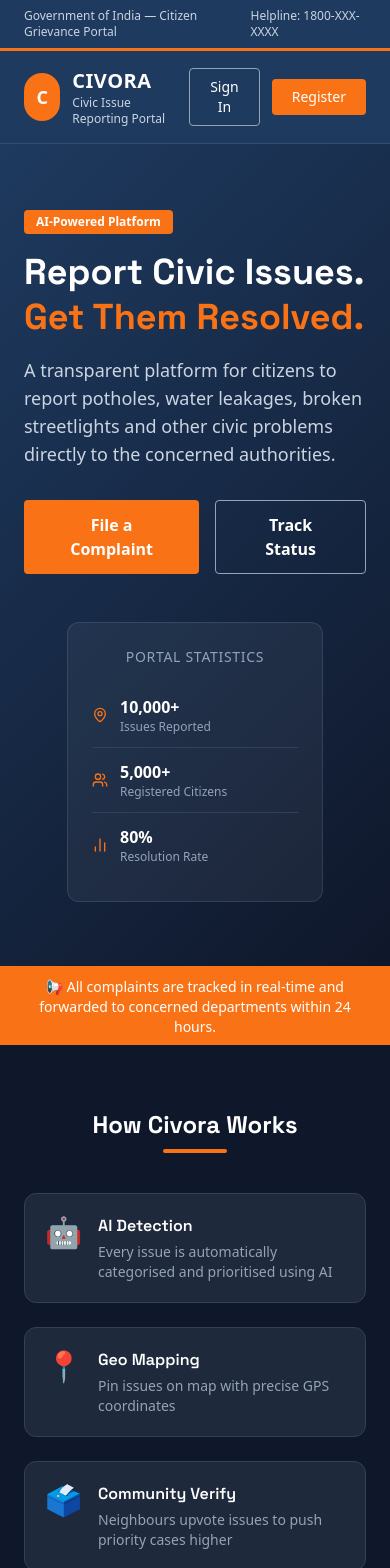
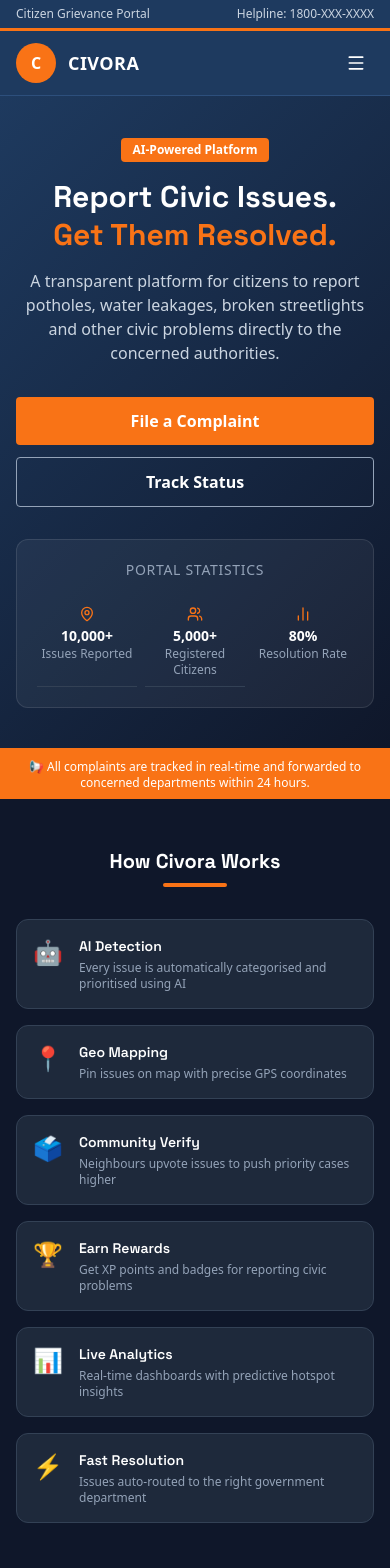
Before and after one commit to Niharikaaa2707/civora-frontend, a React (Vite) app: page / in a window 390 px wide. Shown: the top 1568 px of the page. Built offline with nearby package versions, Linux system fonts and the light colour scheme.

Commit message:
Make landing page responsive

```diff
--- a/src/pages/Landing.tsx
+++ b/src/pages/Landing.tsx
@@ -1,5 +1,6 @@
 import { useNavigate } from 'react-router-dom'
-import { MapPin, Users, BarChart2 } from 'lucide-react'
+import { MapPin, Users, BarChart2, Menu, X } from 'lucide-react'
+import { useState } from 'react'
 
 const features = [
   { icon: '🤖', title: 'AI Detection', desc: 'Every issue is automatically categorised and prioritised using AI' },
@@ -12,93 +13,101 @@ const features = [
 
 export default function Landing() {
   const navigate = useNavigate()
+  const [menuOpen, setMenuOpen] = useState(false)
 
   return (
     <div className="min-h-screen" style={{ background: '#0f172a' }}>
 
       {/* Top strip */}
       <div style={{ background: '#1e3a5f', borderBottom: '3px solid #f97316' }}>
-        <div className="max-w-6xl mx-auto px-6 py-2 flex items-center justify-between">
-          <span className="text-xs text-slate-300">Government of India — Citizen Grievance Portal</span>
+        <div className="max-w-6xl mx-auto px-4 py-1.5 flex items-center justify-between">
+          <span className="text-xs text-slate-300 hidden sm:block">Government of India — Citizen Grievance Portal</span>
+          <span className="text-xs text-slate-300 sm:hidden">Citizen Grievance Portal</span>
           <span className="text-xs text-slate-300">Helpline: 1800-XXX-XXXX</span>
         </div>
       </div>
 
       {/* Navbar */}
       <nav style={{ background: '#1e3a5f', borderBottom: '1px solid #2d4f7c' }}>
-        <div className="max-w-6xl mx-auto px-6 py-4 flex items-center justify-between">
+        <div className="max-w-6xl mx-auto px-4 py-3 flex items-center justify-between">
           <div className="flex items-center gap-3">
-            <div className="w-12 h-12 rounded-full flex items-center justify-center" style={{ background: '#f97316' }}>
-              <span className="text-white font-bold text-lg">C</span>
+            <div className="w-10 h-10 rounded-full flex items-center justify-center shrink-0" style={{ background: '#f97316' }}>
+              <span className="text-white font-bold text-base">C</span>
             </div>
             <div>
-              <div className="font-bold text-xl text-white tracking-wide">CIVORA</div>
-              <div className="text-xs text-slate-300">Civic Issue Reporting Portal</div>
+              <div className="font-bold text-lg text-white tracking-wide">CIVORA</div>
+              <div className="text-xs text-slate-300 hidden sm:block">Civic Issue Reporting Portal</div>
             </div>
           </div>
-          <div className="flex items-center gap-3">
-            <button
-              onClick={() => navigate('/login')}
-              className="px-5 py-2 text-sm font-medium text-white border border-slate-400 rounded hover:bg-slate-700 transition-all"
-            >
+
+          {/* Desktop buttons */}
+          <div className="hidden sm:flex items-center gap-3">
+            <button onClick={() => navigate('/login')} className="px-5 py-2 text-sm font-medium text-white border border-slate-400 rounded hover:bg-slate-700 transition-all">
               Sign In
             </button>
-            <button
-              onClick={() => navigate('/register')}
-              className="px-5 py-2 text-sm font-medium text-white rounded transition-all"
-              style={{ background: '#f97316' }}
-            >
+            <button onClick={() => navigate('/register')} className="px-5 py-2 text-sm font-medium text-white rounded transition-all" style={{ background: '#f97316' }}>
               Register
             </button>
           </div>
+
+          {/* Mobile menu button */}
+          <button className="sm:hidden text-white p-2" onClick={() => setMenuOpen(!menuOpen)}>
+            {menuOpen ? <X className="w-5 h-5" /> : <Menu className="w-5 h-5" />}
+          </button>
         </div>
+
+        {/* Mobile menu */}
+        {menuOpen && (
+          <div className="sm:hidden px-4 pb-4 flex flex-col gap-2" style={{ background: '#1e3a5f' }}>
+            <button onClick={() => navigate('/login')} className="w-full py-2 text-sm font-medium text-white border border-slate-400 rounded hover:bg-slate-700 transition-all">
+              Sign In
+            </button>
+            <button onClick={() => navigate('/register')} className="w-full py-2 text-sm font-medium text-white rounded transition-all" style={{ background: '#f97316' }}>
+              Register
+            </button>
+          </div>
+        )}
       </nav>
 
       {/* Hero */}
       <div style={{ background: 'linear-gradient(135deg, #1e3a5f 0%, #0f172a 100%)', borderBottom: '3px solid #f97316' }}>
-        <div className="max-w-6xl mx-auto px-6 py-16 flex flex-col md:flex-row items-center gap-12">
-          <div className="flex-1">
+        <div className="max-w-6xl mx-auto px-4 py-10 md:py-16 flex flex-col md:flex-row items-center gap-8 md:gap-12">
+          <div className="flex-1 text-center md:text-left">
             <div className="inline-block text-xs font-semibold px-3 py-1 rounded mb-4 text-white" style={{ background: '#f97316' }}>
               AI-Powered Platform
             </div>
-            <h1 className="text-4xl md:text-5xl font-bold text-white mb-4 leading-tight">
+            <h1 className="text-3xl sm:text-4xl md:text-5xl font-bold text-white mb-4 leading-tight">
               Report Civic Issues.<br />
               <span style={{ color: '#f97316' }}>Get Them Resolved.</span>
             </h1>
-            <p className="text-slate-300 text-lg mb-8 max-w-lg">
+            <p className="text-slate-300 text-base md:text-lg mb-8 max-w-lg mx-auto md:mx-0">
               A transparent platform for citizens to report potholes, water leakages, broken streetlights and other civic problems directly to the concerned authorities.
             </p>
-            <div className="flex gap-4">
-              <button
-                onClick={() => navigate('/register')}
-                className="px-8 py-3 font-semibold text-white rounded transition-all hover:opacity-90"
-                style={{ background: '#f97316' }}
-              >
+            <div className="flex flex-col sm:flex-row gap-3 justify-center md:justify-start">
+              <button onClick={() => navigate('/register')} className="px-8 py-3 font-semibold text-white rounded transition-all hover:opacity-90" style={{ background: '#f97316' }}>
                 File a Complaint
               </button>
-              <button
-                onClick={() => navigate('/login')}
-                className="px-8 py-3 font-semibold text-white rounded border border-slate-400 hover:bg-slate-700 transition-all"
-              >
+              <button onClick={() => navigate('/login')} className="px-8 py-3 font-semibold text-white rounded border border-slate-400 hover:bg-slate-700 transition-all">
                 Track Status
               </button>
             </div>
           </div>
 
           {/* Stats box */}
-          <div className="rounded-xl p-6 min-w-64" style={{ background: 'rgba(255,255,255,0.05)', border: '1px solid rgba(255,255,255,0.1)' }}>
+          <div className="rounded-xl p-5 w-full md:w-64 md:min-w-64" style={{ background: 'rgba(255,255,255,0.05)', border: '1px solid rgba(255,255,255,0.1)' }}>
             <div className="text-center mb-4">
               <div className="text-sm text-slate-400 uppercase tracking-wider">Portal Statistics</div>
             </div>
+            <div className="grid grid-cols-3 md:grid-cols-1 gap-2 md:gap-0">
               {[
                 { icon: <MapPin className="w-4 h-4" />, value: '10,000+', label: 'Issues Reported' },
                 { icon: <Users className="w-4 h-4" />, value: '5,000+', label: 'Registered Citizens' },
                 { icon: <BarChart2 className="w-4 h-4" />, value: '80%', label: 'Resolution Rate' },
               ].map((s, i) => (
-              <div key={i} className="flex items-center gap-3 py-3 border-b border-slate-700 last:border-0">
-                <div style={{ color: '#f97316' }}>{s.icon}</div>
+                <div key={i} className="flex flex-col md:flex-row items-center md:items-start gap-1 md:gap-3 py-2 md:py-3 border-b border-slate-700 last:border-0 text-center md:text-left">
+                  <div style={{ color: '#f97316' }} className="mt-0.5">{s.icon}</div>
                   <div>
-                  <div className="font-bold text-white">{s.value}</div>
+                    <div className="font-bold text-white text-sm md:text-base">{s.value}</div>
                     <div className="text-xs text-slate-400">{s.label}</div>
                   </div>
                 </div>
@@ -106,29 +115,30 @@ export default function Landing() {
             </div>
           </div>
         </div>
+      </div>
 
       {/* Notice Bar */}
       <div style={{ background: '#f97316' }}>
-        <div className="max-w-6xl mx-auto px-6 py-2">
-          <p className="text-white text-sm font-medium text-center">
+        <div className="max-w-6xl mx-auto px-4 py-2">
+          <p className="text-white text-xs sm:text-sm font-medium text-center">
             📢 All complaints are tracked in real-time and forwarded to concerned departments within 24 hours.
           </p>
         </div>
       </div>
 
       {/* Features */}
-      <div className="max-w-6xl mx-auto px-6 py-16">
-        <div className="text-center mb-10">
-          <h2 className="text-2xl font-bold text-white mb-2">How Civora Works</h2>
+      <div className="max-w-6xl mx-auto px-4 py-12 md:py-16">
+        <div className="text-center mb-8 md:mb-10">
+          <h2 className="text-xl md:text-2xl font-bold text-white mb-2">How Civora Works</h2>
           <div className="w-16 h-1 mx-auto rounded" style={{ background: '#f97316' }} />
         </div>
-        <div className="grid grid-cols-1 md:grid-cols-2 lg:grid-cols-3 gap-6">
+        <div className="grid grid-cols-1 sm:grid-cols-2 lg:grid-cols-3 gap-4 md:gap-6">
           {features.map((f, i) => (
-            <div key={i} className="rounded-xl p-5 flex gap-4 hover:border-orange-500 transition-all border" style={{ background: '#1e293b', borderColor: '#334155' }}>
-              <div className="text-3xl shrink-0">{f.icon}</div>
+            <div key={i} className="rounded-xl p-4 md:p-5 flex gap-4 hover:border-orange-500 transition-all border" style={{ background: '#1e293b', borderColor: '#334155' }}>
+              <div className="text-2xl md:text-3xl shrink-0">{f.icon}</div>
               <div>
-                <h3 className="font-semibold text-white mb-1">{f.title}</h3>
-                <p className="text-slate-400 text-sm">{f.desc}</p>
+                <h3 className="font-semibold text-white mb-1 text-sm md:text-base">{f.title}</h3>
+                <p className="text-slate-400 text-xs md:text-sm">{f.desc}</p>
               </div>
             </div>
           ))}
@@ -137,8 +147,8 @@ export default function Landing() {
 
       {/* Footer */}
       <div style={{ background: '#1e3a5f', borderTop: '3px solid #f97316' }}>
-        <div className="max-w-6xl mx-auto px-6 py-6 text-center">
-          <p className="text-slate-400 text-sm">© 2026 Civora — Citizen Grievance Portal. All rights reserved.</p>
+        <div className="max-w-6xl mx-auto px-4 py-5 text-center">
+          <p className="text-slate-400 text-xs md:text-sm">© 2026 Civora — Citizen Grievance Portal. All rights reserved.</p>
         </div>
       </div>
     </div>
```
Lines whose indentation alone changed are shown as unchanged.
